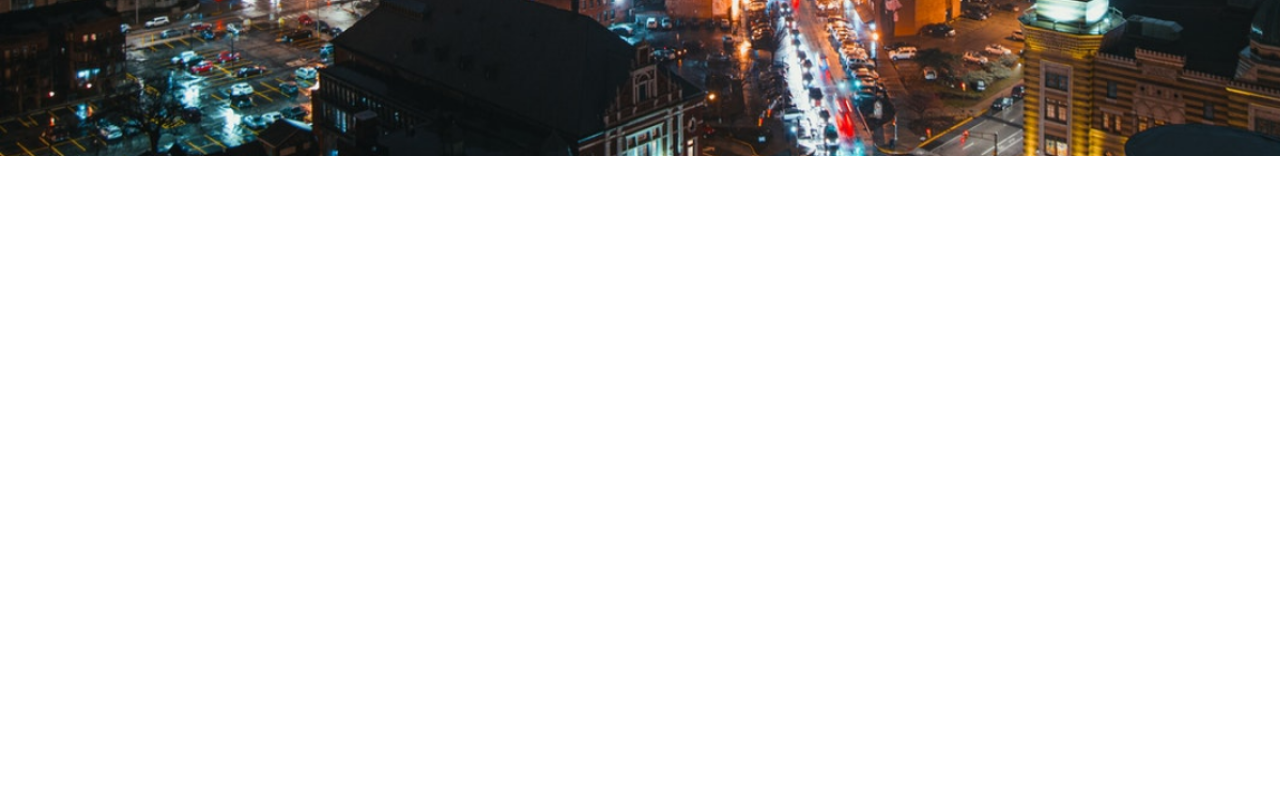
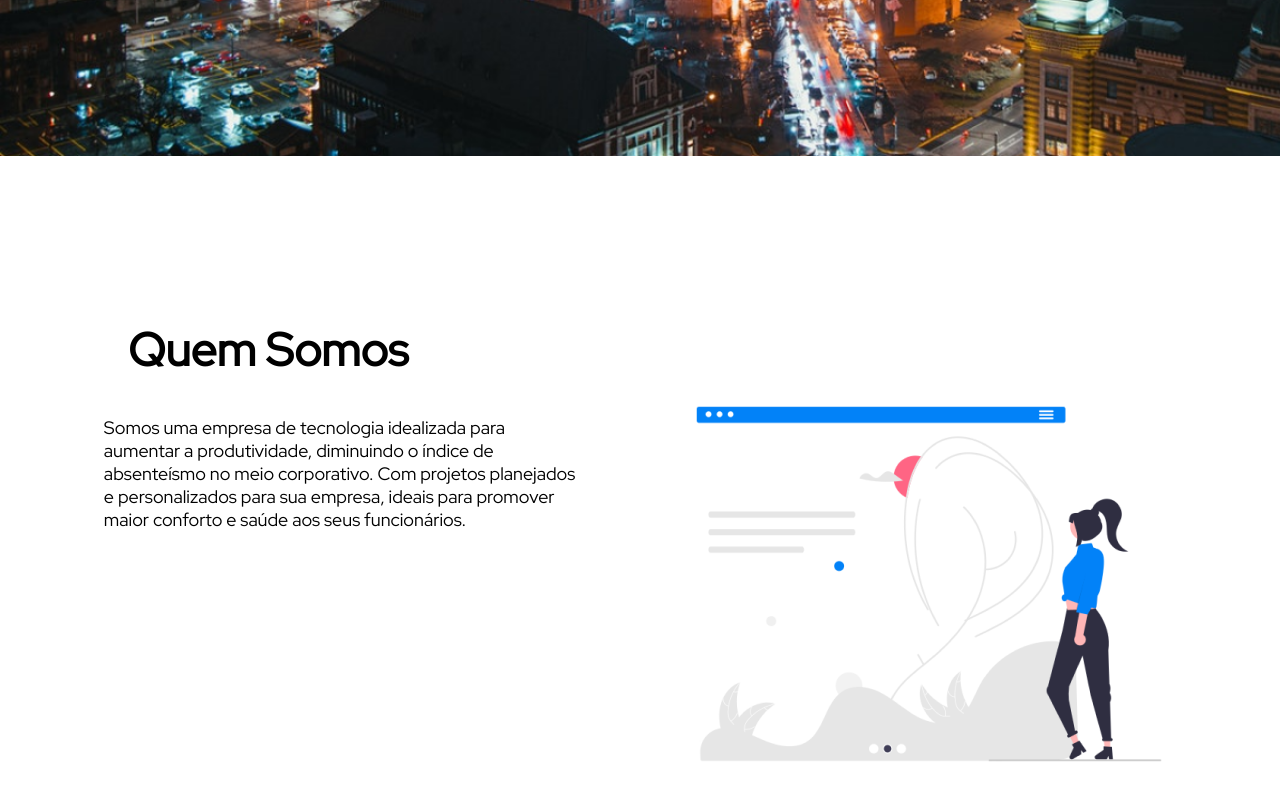
Before and after one commit to NewEmployee/Site-Institucional-, a plain HTML site: page index.html in a window 1280 px wide. Shown: the part 644-1444 px from the top of the page. Drawn offline with Linux system fonts and the light colour scheme.

Commit message:
Pagina Quem somos

```diff
--- a/index.html
+++ b/index.html
@@ -7,11 +7,12 @@
     <meta name="viewport" content="width=device-width, initial-scale=1.0">
     <title>New Employee</title>
     <link rel="stylesheet" href="style.css">
+    <script src="script.js"></script>
 </head>
 
 <body>
-    <section class="inicio">
-        <div class="header">
+    <section class="inicio" id="inicio">
+        <div class="header" id="header">
             <img src="NE.png" alt="" class="nelogo">
             <h1>New Employee</h1>
             <ul class="navbar">
@@ -35,7 +36,22 @@
 
         </div>
     </section>
-    <section class="quem_somos" id="quem_somos"></section>
+    <section class="quem_somos" id="quem_somos">
+        <div class="div_titulo_qs">
+        <b class="titulo_qs">
+            Quem  Somos
+        </b>
+        </div>
+        <br>
+        <div class="conteudo_qs">
+            <p> Somos uma empresa de tecnologia idealizada para <br>
+                aumentar a produtividade, diminuindo o índice de <br>
+                absenteísmo no meio corporativo. Com projetos planejados <br>
+                e personalizados para sua empresa, ideais para promover <br>
+                maior conforto e saúde aos seus funcionários. </p>
+            <img src="quemsomos.png" alt="">
+        </div>
+    </section>
 </body>
 
 </html>
--- /dev/null
+++ b/script.js
@@ -0,0 +1,8 @@
+window.onscroll = function () {
+    if (window.scrollY < inicio.offsetHeight) {
+        header.style = " background-color: rgba(0, 0, 0, 0); ";
+    }
+    if (window.scrollY >= inicio.offsetHeight) {
+        header.style = " background-color: black; ";
+    }
+}
--- a/style.css
+++ b/style.css
@@ -20,11 +20,6 @@ body{ margin: 0;
 }
 
 
-.quem_somos {
-    height: 100vh;
-    width: 100%;
-}
-
 .header {
     background-color: rgba(0, 0, 0, 0);
     text-decoration: none;
@@ -36,6 +31,8 @@ body{ margin: 0;
     display: flex;
     justify-content: space-evenly;
     align-items: center;
+    position: fixed;
+    transition: 0.5s;
 }
 
 
@@ -103,3 +100,34 @@ body{ margin: 0;
     background-color:#0281f87c ;
 
 }
+
+.quem_somos {
+    max-height: 100vh;
+    height: 100vh;
+    width: 100%;
+
+}
+
+.div_titulo_qs{
+    width: 100%;
+    height: 28%;
+    font-size: 46px;
+    font-family: 'Red Hat Display', sans-serif;
+    color: black;
+    align-items: flex-end;
+    display: flex;
+
+}
+
+.titulo_qs{
+    margin-left: 10%;
+}
+
+.conteudo_qs{
+    display: flex;
+    justify-content: space-evenly;
+    font-size: 18px;
+    font-family: 'Red Hat Display', sans-serif;
+    color: black;
+
+}
```
Also changed, not shown: quemsomos.png (added).
